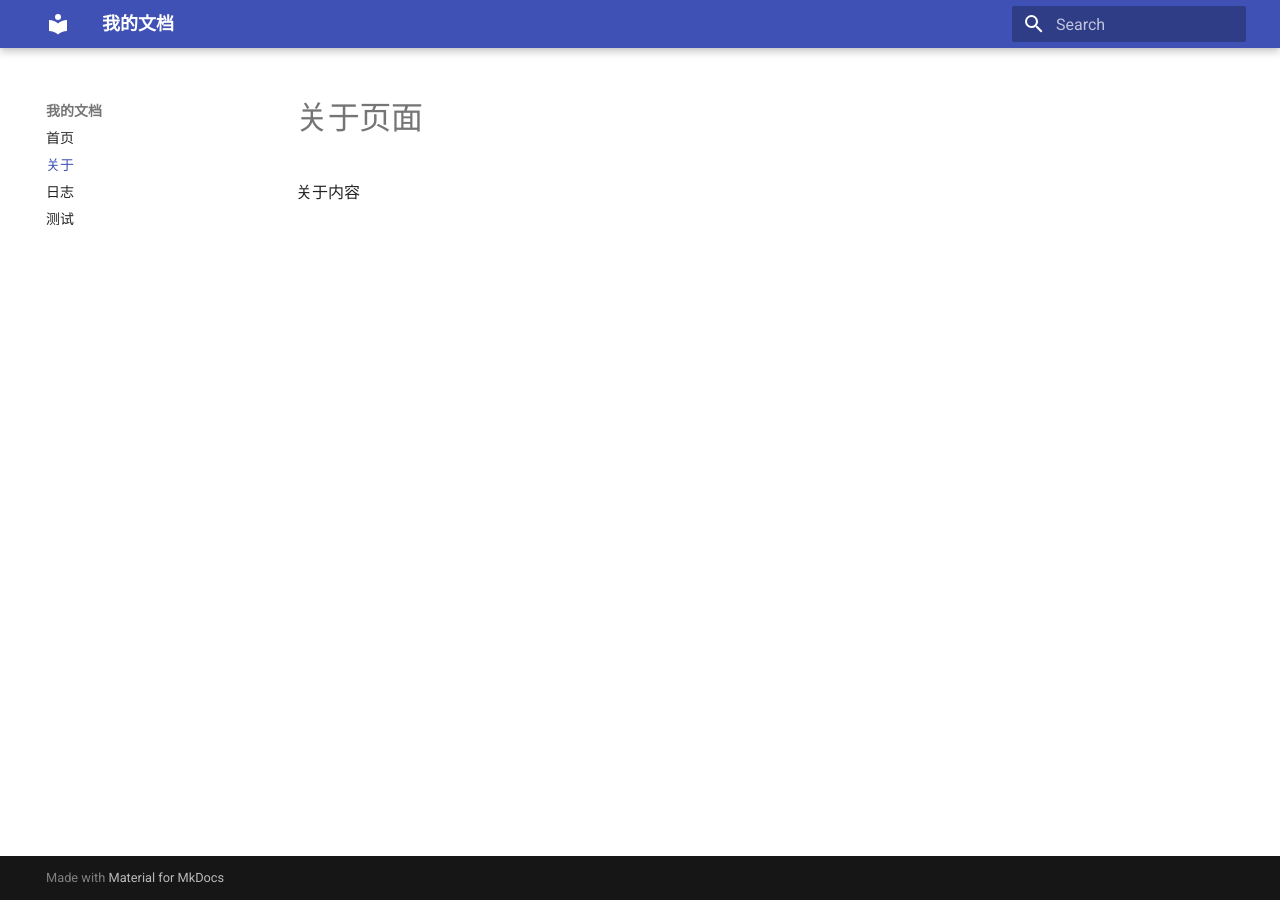
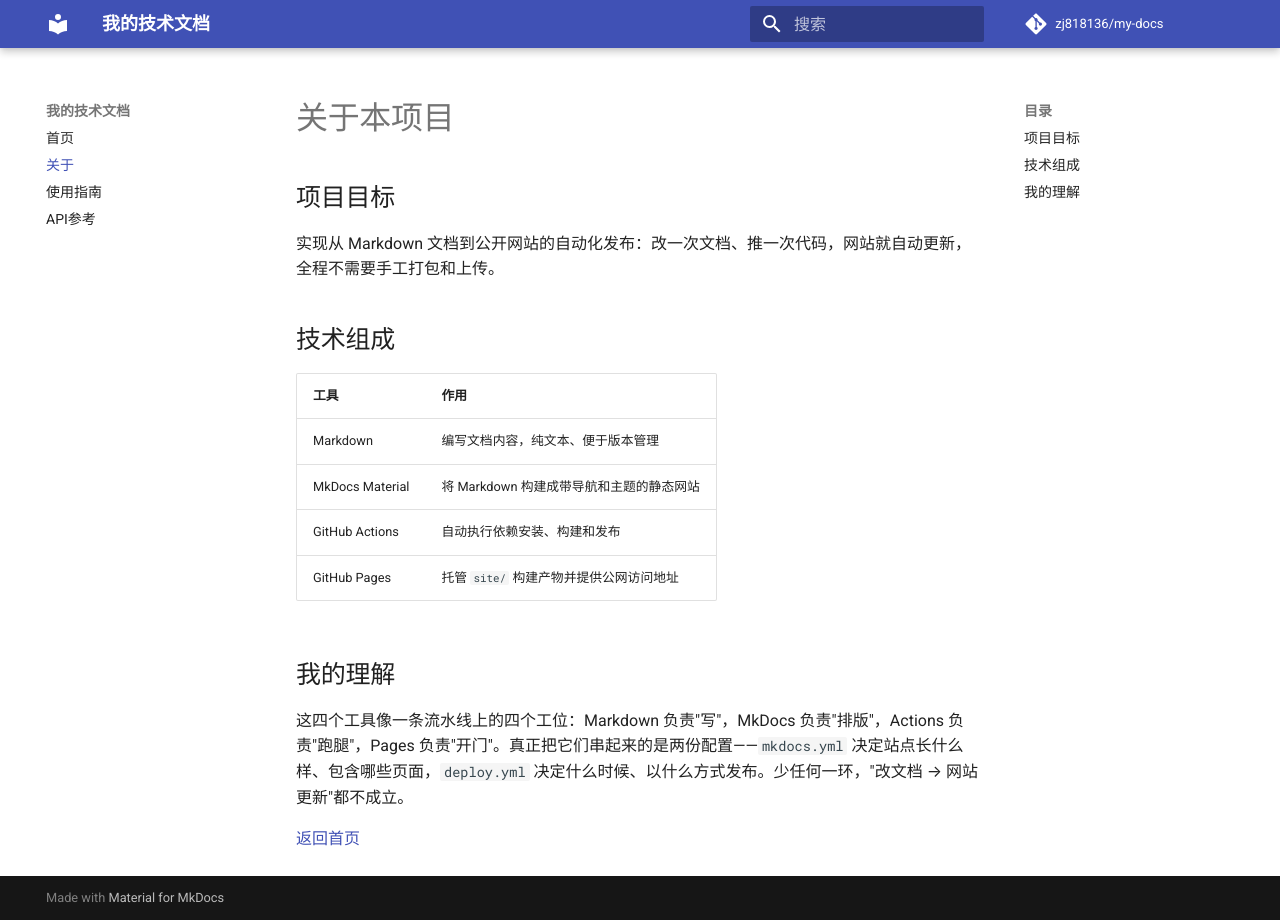
Before and after one commit to zj818136/my-docs, an MkDocs documentation site: the page built from docs/about.md, in a window 1280 px wide. Built offline with MkDocs 1.6.1 and Material for MkDocs 9.7.7, drawn with Linux system fonts in a browser that asks for light colours; comment, search, counter and statistics services are not loaded.

Commit message:
补全四个文档页面并切换到官方Pages自动部署

```diff
--- a/docs/about.md
+++ b/docs/about.md
@@ -1,2 +1,20 @@
-# 关于页面
-关于内容
+# 关于本项目
+
+## 项目目标
+
+实现从 Markdown 文档到公开网站的自动化发布：改一次文档、推一次代码，网站就自动更新，全程不需要手工打包和上传。
+
+## 技术组成
+
+| 工具 | 作用 |
+| --- | --- |
+| Markdown | 编写文档内容，纯文本、便于版本管理 |
+| MkDocs Material | 将 Markdown 构建成带导航和主题的静态网站 |
+| GitHub Actions | 自动执行依赖安装、构建和发布 |
+| GitHub Pages | 托管 `site/` 构建产物并提供公网访问地址 |
+
+## 我的理解
+
+这四个工具像一条流水线上的四个工位：Markdown 负责"写"，MkDocs 负责"排版"，Actions 负责"跑腿"，Pages 负责"开门"。真正把它们串起来的是两份配置——`mkdocs.yml` 决定站点长什么样、包含哪些页面，`deploy.yml` 决定什么时候、以什么方式发布。少任何一环，"改文档 → 网站更新"都不成立。
+
+[返回首页](index.md)
--- a/mkdocs.yml
+++ b/mkdocs.yml
@@ -1,10 +1,18 @@
-site_name: 我的文档
+site_name: 我的技术文档
 site_url: https://zj818136.github.io/my-docs/
+repo_url: https://github.com/zj818136/my-docs
+repo_name: zj818136/my-docs
 use_directory_urls: false
+theme:
+  name: material
+  language: zh
+  palette:
+    primary: indigo
+  features:
+    - navigation.top
+    - content.code.copy
 nav:
   - 首页: index.md
   - 关于: about.md
-  - 日志: shturl.md
-  - 测试: test.md
-theme:
-  name: material
+  - 使用指南: guide.md
+  - API参考: api.md
--- a/requirements.txt
+++ b/requirements.txt
@@ -1,2 +1,2 @@
-mkdocs-material
-mkdocs
+mkdocs>=1.6,<2
+mkdocs-material>=9.6,<10
```
Also changed, not shown: README.md (+30 -0 lines), docs/api.md (added, +33 -0 lines), docs/guide.md (added, +30 -0 lines), docs/index.md (+15 -2 lines), docs/shturl.md (deleted, +0 -2 lines), docs/test.md (deleted, +0 -2 lines), 1 other file.
